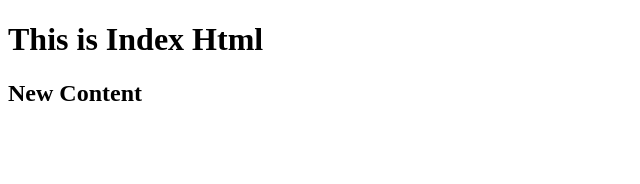
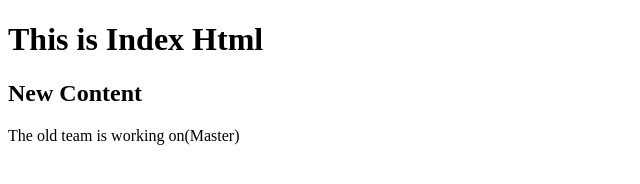
Before and after one commit to minalpatil572000/App, a plain HTML site: page index.html in a window 1280 px wide. Shown: the whole page, without its empty margins (0-640 px from the left). Drawn offline with Linux system fonts and the light colour scheme.

Commit message:
some old feature

```diff
--- a/index.html
+++ b/index.html
@@ -9,5 +9,6 @@
 <body>
     <h1>This is Index Html</h1>
     <h2>New Content</h2>
+    <p>The old team is working on(Master)</p>
 </body>
 </html>
```
